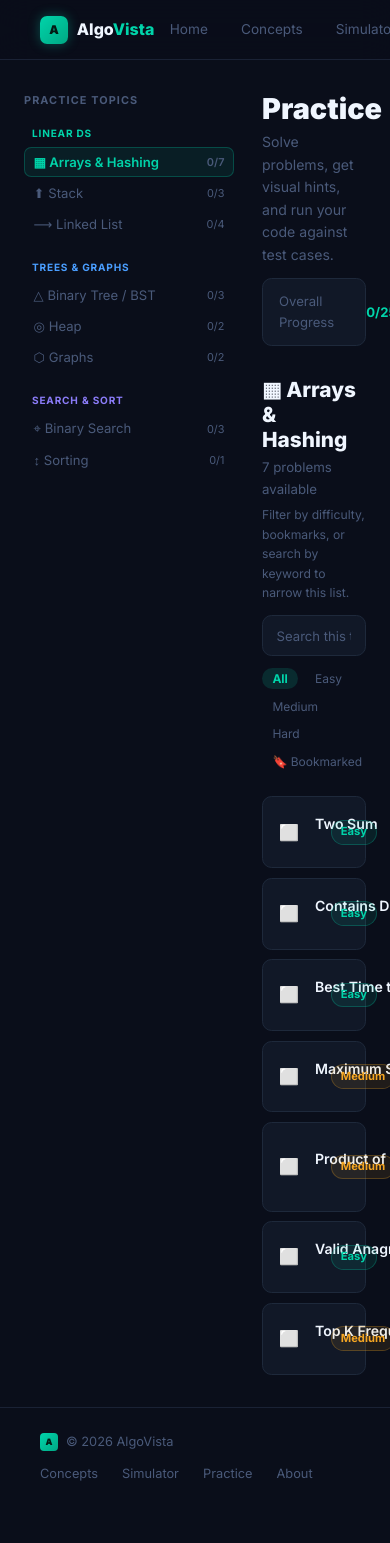
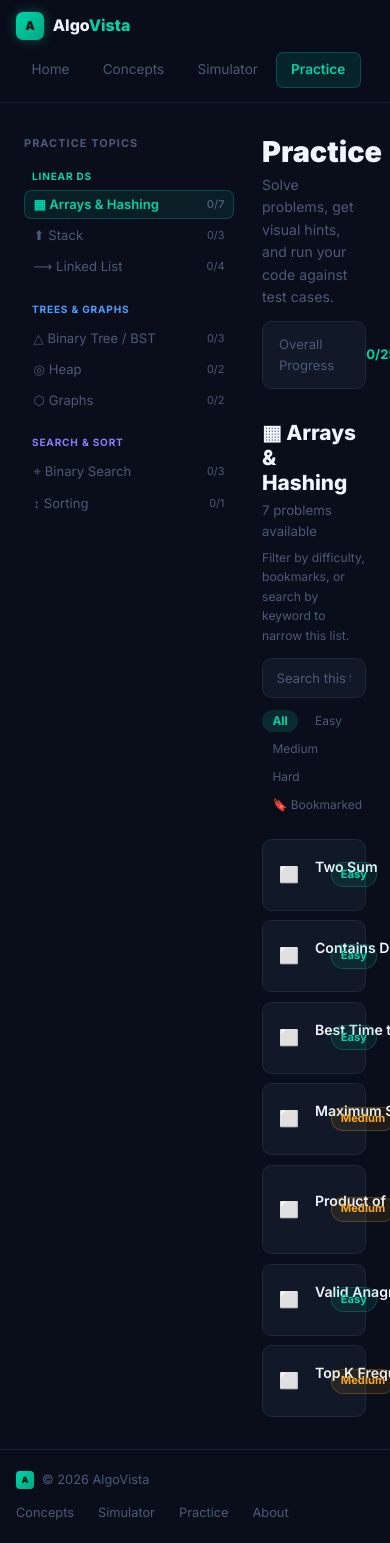
Before and after one commit to Alan-K-Biju-7/AlgoVista, a React (Create React App) app: page /practice in a window 390 px wide. Shown: the top 1543 px of the page. Before the commit the page ends 1509 px from the top, so only its background shows below. Built offline with nearby package versions, Linux system fonts and the light colour scheme.

Commit message:
Let the shell breathe on mobile

```diff
--- a/src/styles/global.css
+++ b/src/styles/global.css
@@ -177,3 +177,26 @@ button:disabled { opacity: 0.35; cursor: not-allowed; }
 }
 
 .mono { font-family: 'SF Mono', 'Fira Code', monospace; font-size: 0.85em; }
+
+@media (max-width: 760px) {
+  .app-header {
+    height: auto !important;
+    min-height: 60px;
+    padding: 0.75rem 1rem !important;
+    align-items: flex-start !important;
+    gap: 0.75rem;
+    flex-direction: column;
+  }
+
+  .app-nav {
+    width: 100%;
+    overflow-x: auto;
+    padding-bottom: 0.1rem;
+  }
+
+  .app-footer {
+    padding: 1.25rem 1rem !important;
+    align-items: flex-start !important;
+    flex-direction: column;
+  }
+}
```
